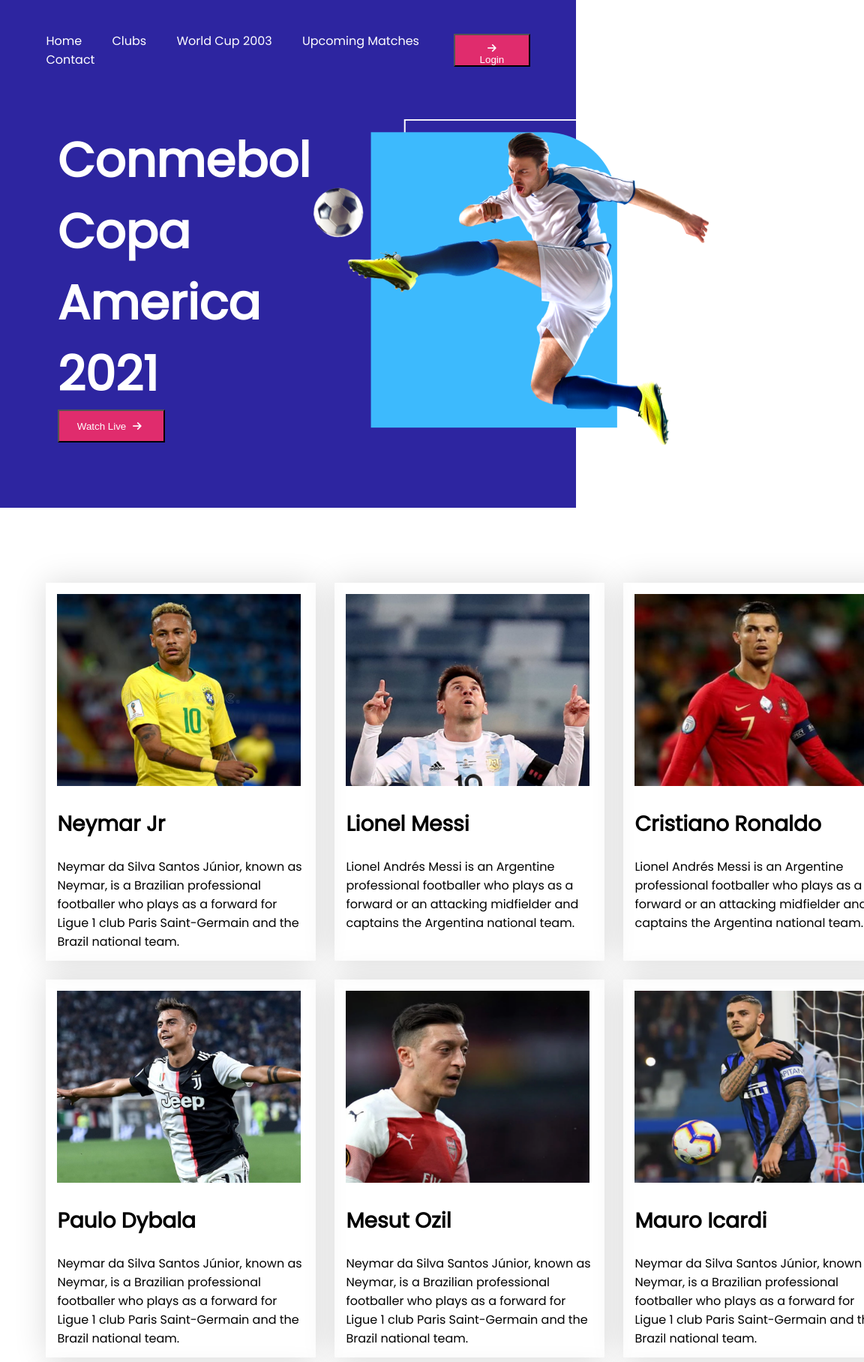
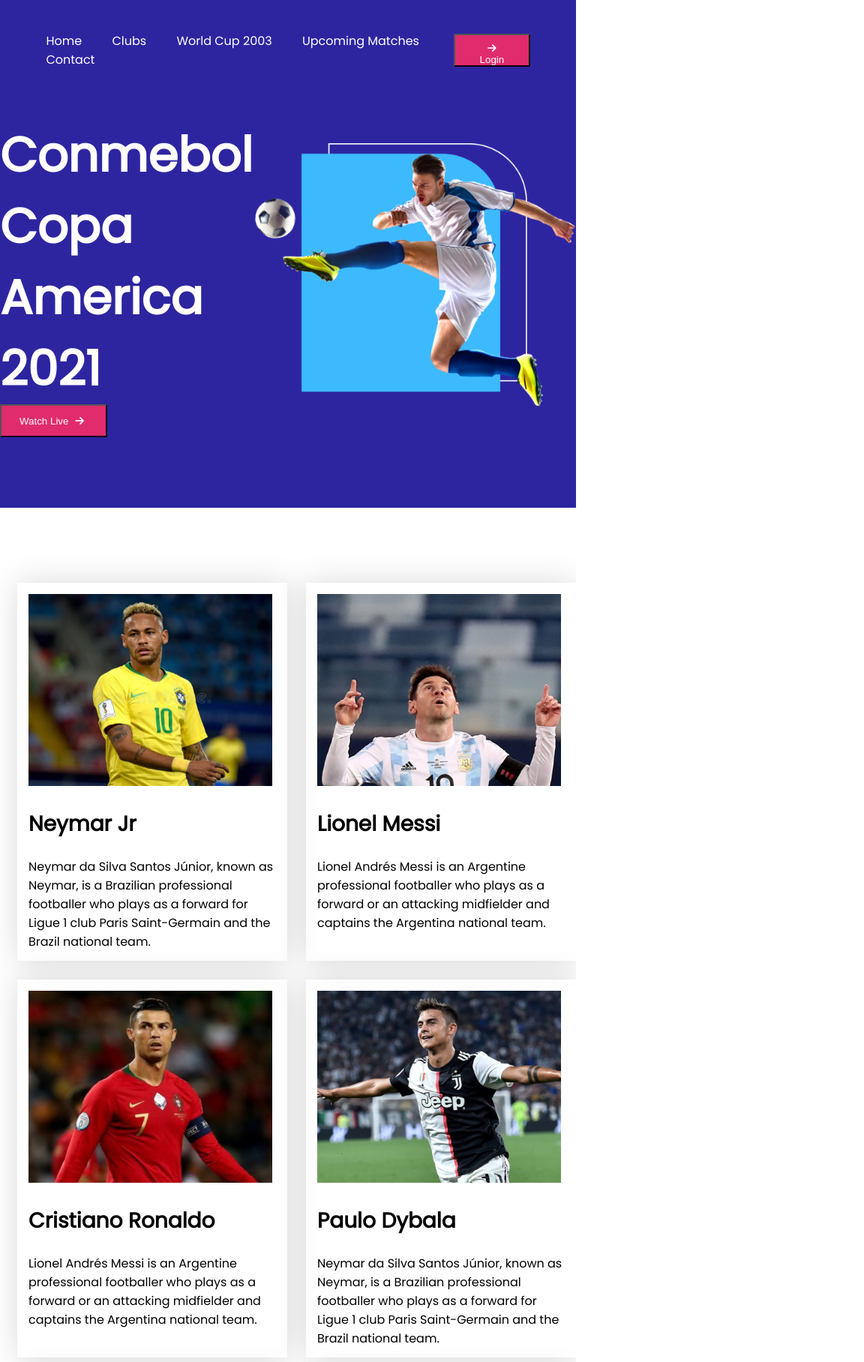
Before and after one commit to Rejuyan-Hossain-Shawon/football-responsive-website, a plain HTML site: page index.html in a window 768 px wide. Shown: the top 1816 px of the page at 75% size, 1152 px wide, since content can reach past the window. Drawn offline with Linux system fonts and the light colour scheme.

Commit message:
fully responsive done

```diff
--- a/styles/style.css
+++ b/styles/style.css
@@ -145,7 +145,7 @@ footer{
 /* With media query making it responsive */
 
 /* small device */
-@media only screen and (max-width: 600px) {
+@media only screen and (max-width: 767px) {
     .football-field{
 
         flex-direction: column;
@@ -202,3 +202,32 @@ footer{
    }
 
 }
+
+
+/* tablet medium device */
+@media only screen and (min-width:768px) and (max-width: 1250px)  {
+    .football-field{
+        margin-left: 0%;
+       margin-right: 0%;
+    }
+    .football-theme{
+        width: 100%;
+        height: 100%;
+    }
+    .football-theme img{
+        width: 100%;
+    }
+    .players{
+        margin-left: 3%;
+        margin-right: 0%;
+        grid-template-columns: repeat(2,1fr);
+    }
+    .all-highlight{
+        align-items: center;
+        flex-direction: column;
+    }
+    .highlight-image{
+        margin-top: 30px;
+    }
+
+}
```
